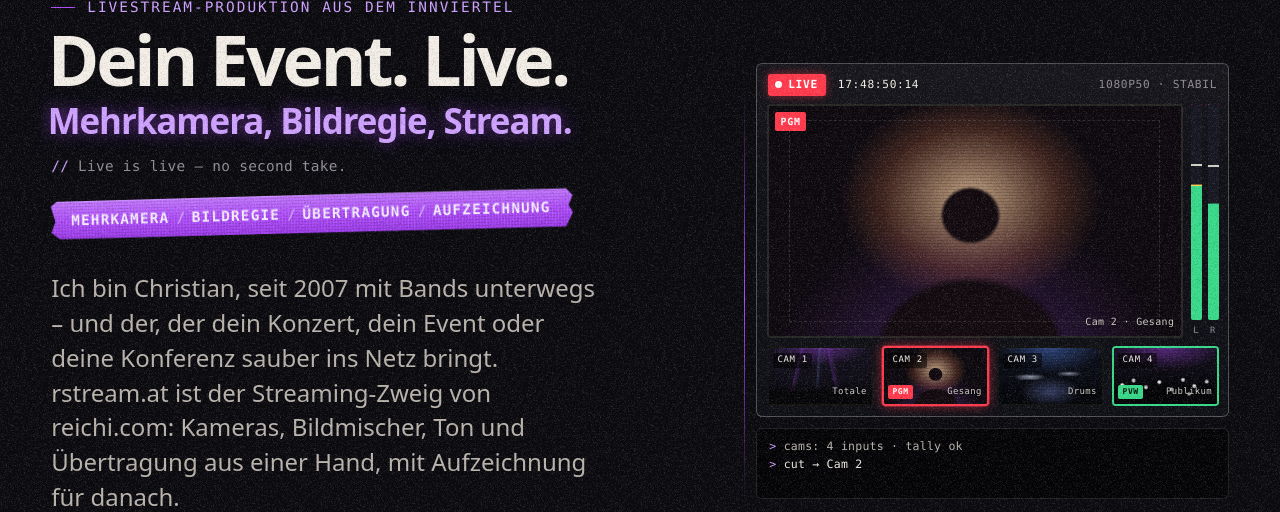
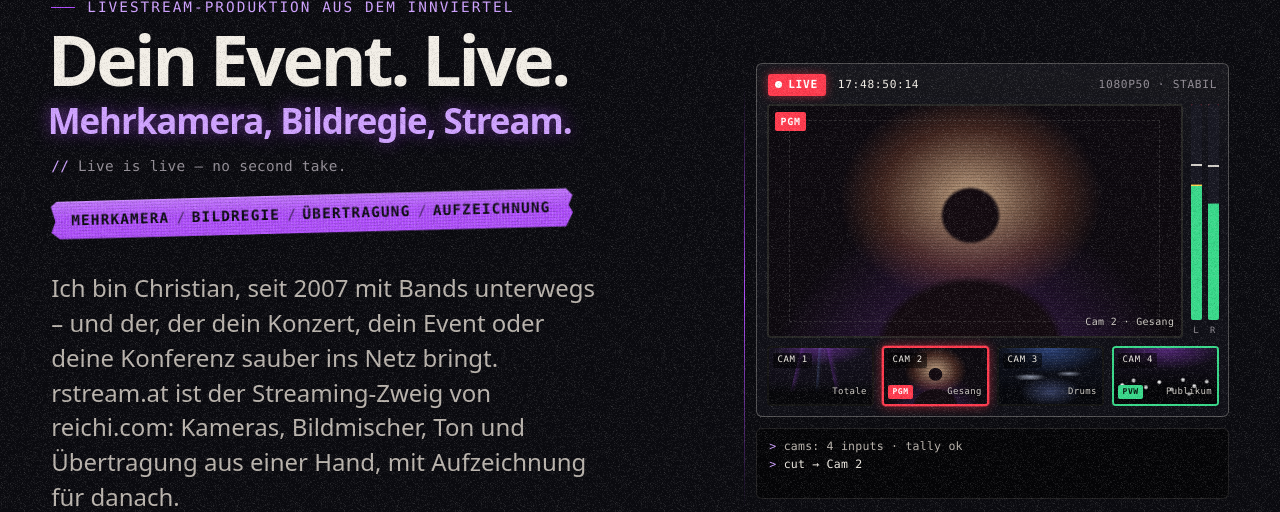
Before and after one commit to reichiClaw/reichi.com, a PHP site: page /rstream/ in a window 1280 px wide. Shown: the part 145-657 px from the top of the page. Run offline with PHP 8.4, Linux system fonts and the light colour scheme.

Commit message:
rstream.at: dark ink on the violet hero tape
The light ink (#f6f0ff) on the violet gaffer tape only reached 2.6:1 on
--tape-hi and 3.5:1 on --accent, below WCAG AA (4.5:1) for the 13-14px
service labels. Use the near-black ink that already pairs with --accent on
the primary button (5:1), with the separators following it, and end the
gradient in --accent instead of #9a36ea (dark ink on that is only 3.8:1),
so the ink keeps at least 5:1 on the whole strip.

```diff
--- a/htdocs/rstream/assets/css/rstream.css
+++ b/htdocs/rstream/assets/css/rstream.css
@@ -96,15 +96,16 @@
 }
 .rs-hero__tagline::before { content: "// "; color: var(--accent-ink); }
 .rs-hero .hero__roles { margin-top: 1.5rem; }
-/* Gaffa-Streifen der Leistungen in der Rolle von rstream.at: Violett, helle Tinte darauf */
+/* Gaffa-Streifen der Leistungen in der Rolle von rstream.at: Violett, dunkle Tinte darauf wie am
+   Hauptknopf; der Verlauf endet in --accent, damit die Tinte überall mindestens 5:1 hat */
 .rs-hero .hero__roles {
   font-size: var(--step--1); /* vier Leistungen passen so in eine Zeile */
   letter-spacing: 0.08em;
   --tape-hi: #c276ff;
   --tape-mid: var(--accent);
-  --tape-lo: #9a36ea;
-  --tape-ink: #f6f0ff;
-  --tape-sep: rgba(246, 240, 255, 0.55);
+  --tape-lo: var(--accent);
+  --tape-ink: #0b0b10;
+  --tape-sep: rgba(11, 11, 16, 0.55);
   --tape-weave-light: rgba(255, 255, 255, 0.1);
   --tape-weave-dark: rgba(0, 0, 0, 0.12);
 }
```
